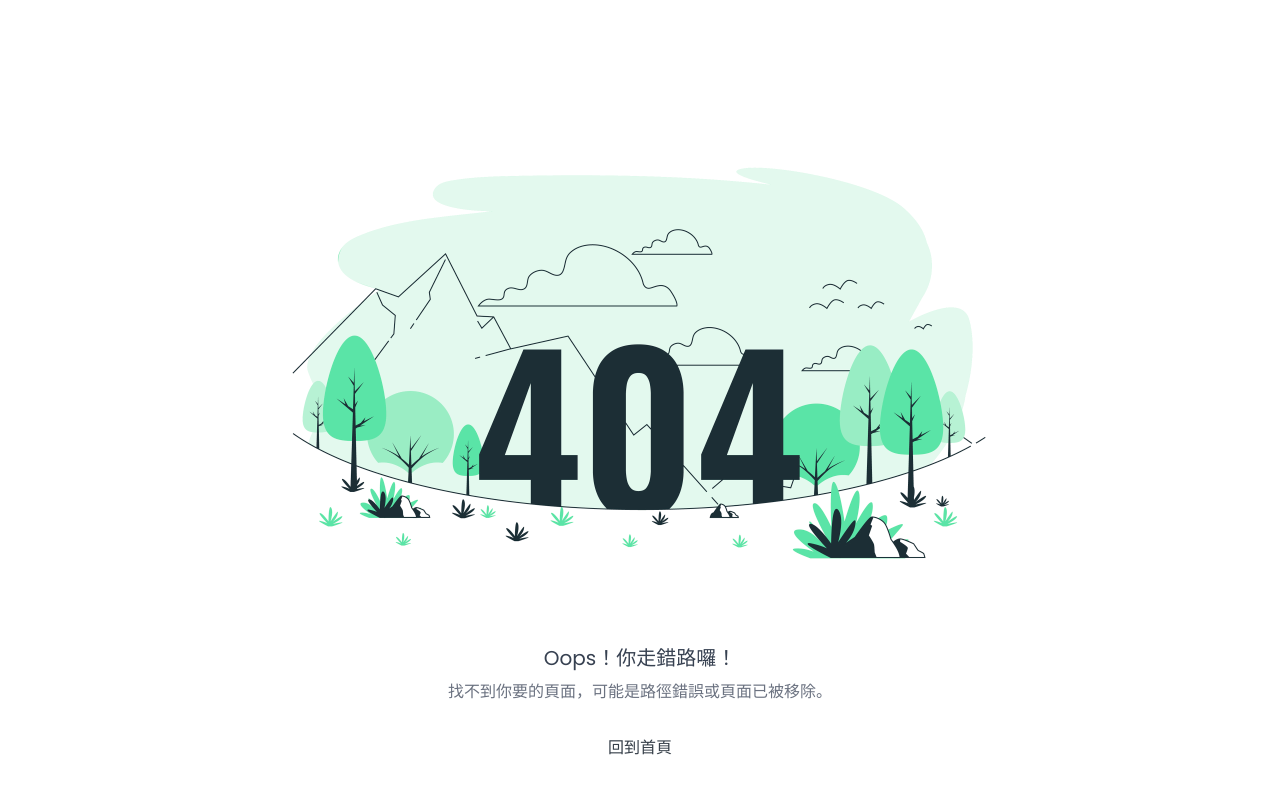
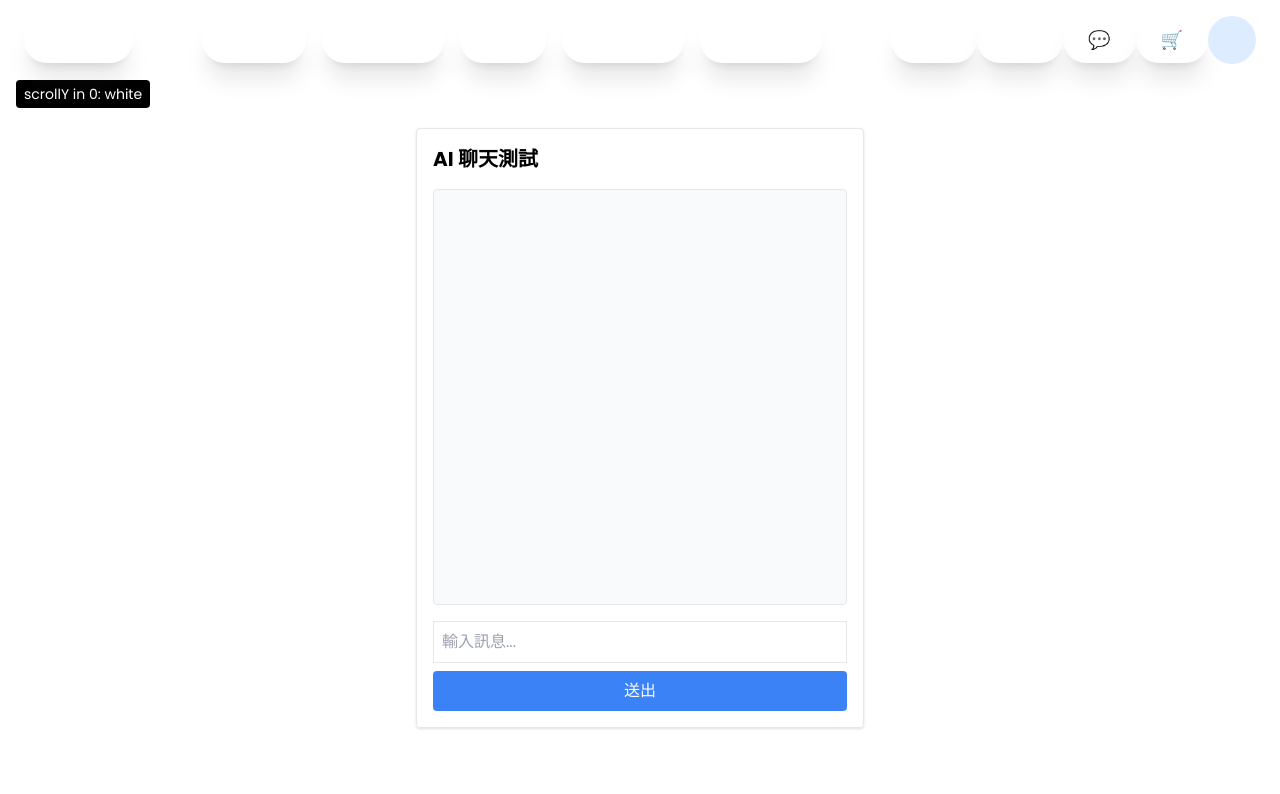
Before and after one commit to Kizuna-team/frontend, a Vue app: page /testchat in a window 1280 px wide. Shown: the top 794 px of the page. Built offline with nearby package versions, Linux system fonts and the light colour scheme.

Commit message:
feat: add TestchatView

```diff
--- a/src/router/index.js
+++ b/src/router/index.js
@@ -14,6 +14,7 @@ import EditProfileView from "@/views/EditProfileView.vue";
 import PaymentView from '@/views/PaymentView.vue';
 import BlessingView from "@/views/BlessingView.vue";
 import GiftCheckoutView from "@/views/GiftCheckoutView.vue";
+import TestchatView from "../views/TestchatView.vue";
 import { useUserStore } from "@/stores/user.js";
 
 const router = createRouter({
@@ -107,6 +108,11 @@ const router = createRouter({
       path: '/payment',
       name: 'Payment',
       component: PaymentView
+    },
+    {
+      path: '/testchat',
+      name: '/Testchat',
+      component: TestchatView
     }
   ],
 });
--- /dev/null
+++ b/src/views/TestchatView.vue
@@ -0,0 +1,55 @@
+<script setup>
+import { ref, nextTick } from "vue"
+import axios from "axios"
+
+const input = ref("")
+const messages = ref([])
+const chatBox = ref(null)
+
+const scrollToBottom = () => {
+  nextTick(() => {
+    chatBox.value.scrollTop = chatBox.value.scrollHeight
+  })
+}
+
+const send = async () => {
+  if (!input.value.trim()) return
+
+  messages.value.push({ role: "user", content: input.value })
+
+  try {
+    const res = await axios.post("http://localhost:3000/api/chat", {
+      message: input.value,
+    })
+    messages.value.push({ role: "assistant", content: res.data.reply })
+  } catch (err) {
+    messages.value.push({ role: "assistant", content: "錯誤：" + err.message })
+  }
+
+  input.value = ""
+  scrollToBottom()
+}
+</script>
+
+<template>
+  <div class="max-w-md h-[600px] mx-auto mt-10 p-4 border rounded shadow flex flex-col">
+    <h1 class="mb-4 text-xl font-bold">AI 聊天測試</h1>
+
+    <div ref="chatBox" class="flex-1 p-2 mb-4 overflow-y-auto border rounded bg-gray-50">
+      <div v-for="(m, i) in messages" :key="i" class="mb-2">
+        <p :class="m.role === 'user' ? 'text-blue-600' : 'text-green-600'">
+          {{ m.role === 'user' ? '你：' : 'AI：' }}
+        </p>
+        <p>{{ m.content }}</p>
+      </div>
+    </div>
+
+    <input
+      v-model="input"
+      @keydown.enter="send"
+      placeholder="輸入訊息..."
+      class="w-full p-2 mb-2 border"
+    />
+    <button @click="send" class="py-2 text-white bg-blue-500 rounded">送出</button>
+  </div>
+</template>
```
